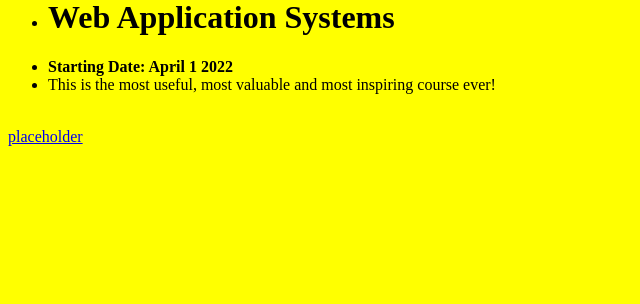
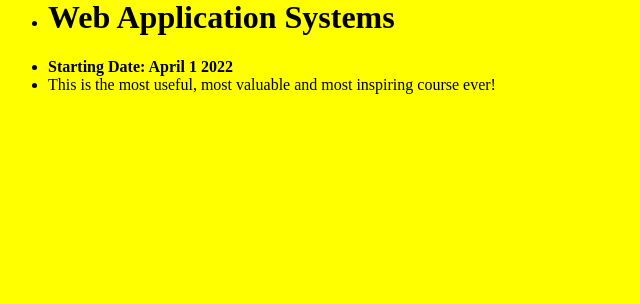
Before and after one commit to AlHood/WAS-Practical, a Django app: page /courses/ in a window 1280 px wide. Shown: the part 376-680 px from the top of the page, without its empty margins (0-640 px from the left). Run offline with Django 3.2, Linux system fonts and the light colour scheme; data comes from the database, SQL or seed files in the repository.

Commit message:
Some cleanup

```diff
--- a/templates/WASapp/index.html
+++ b/templates/WASapp/index.html
@@ -30,9 +30,5 @@
 
 
 
-		<div>
-			<a href="/courses/">placeholder</a><br />
-
-		</div>
 	</body>
 </html>
```
